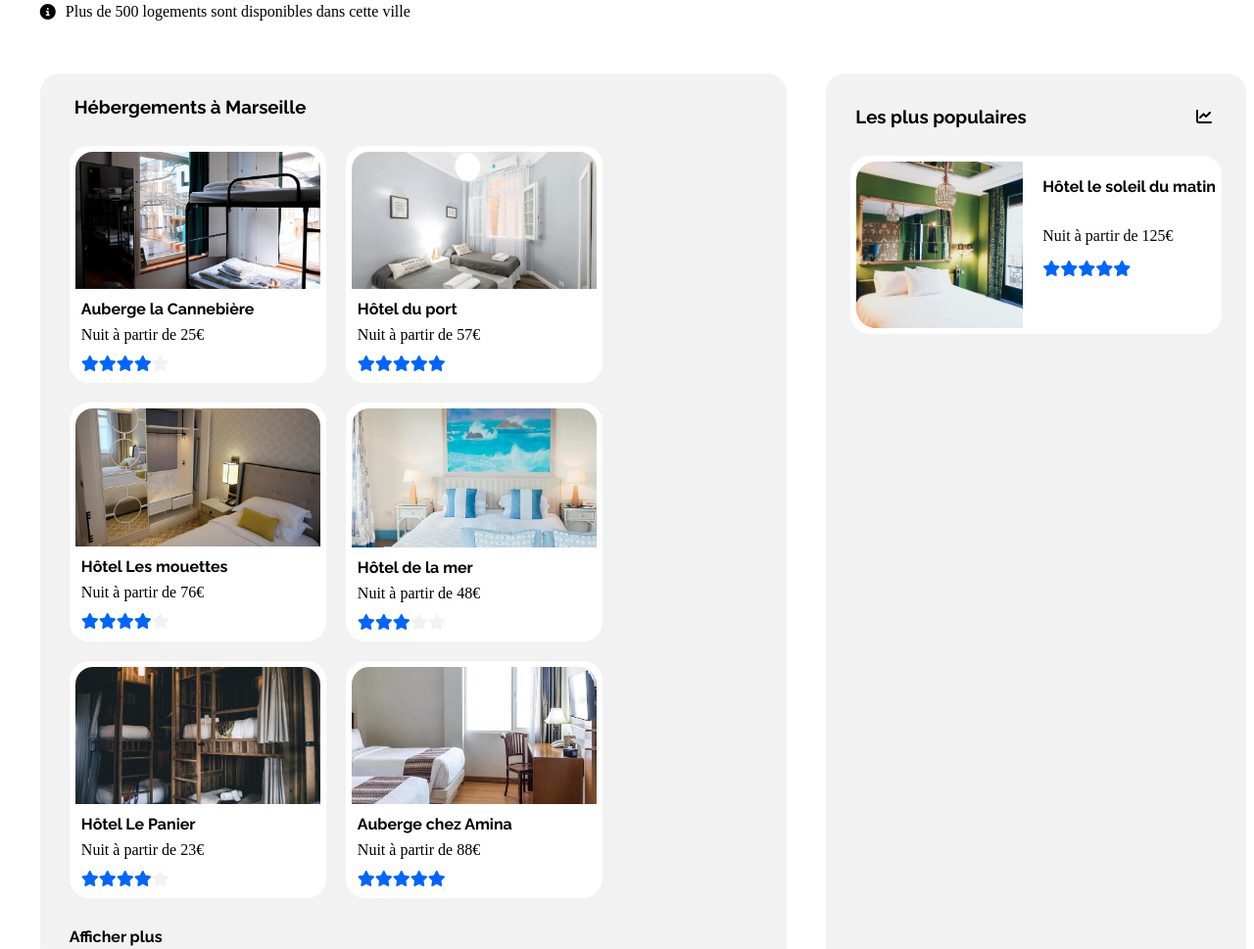
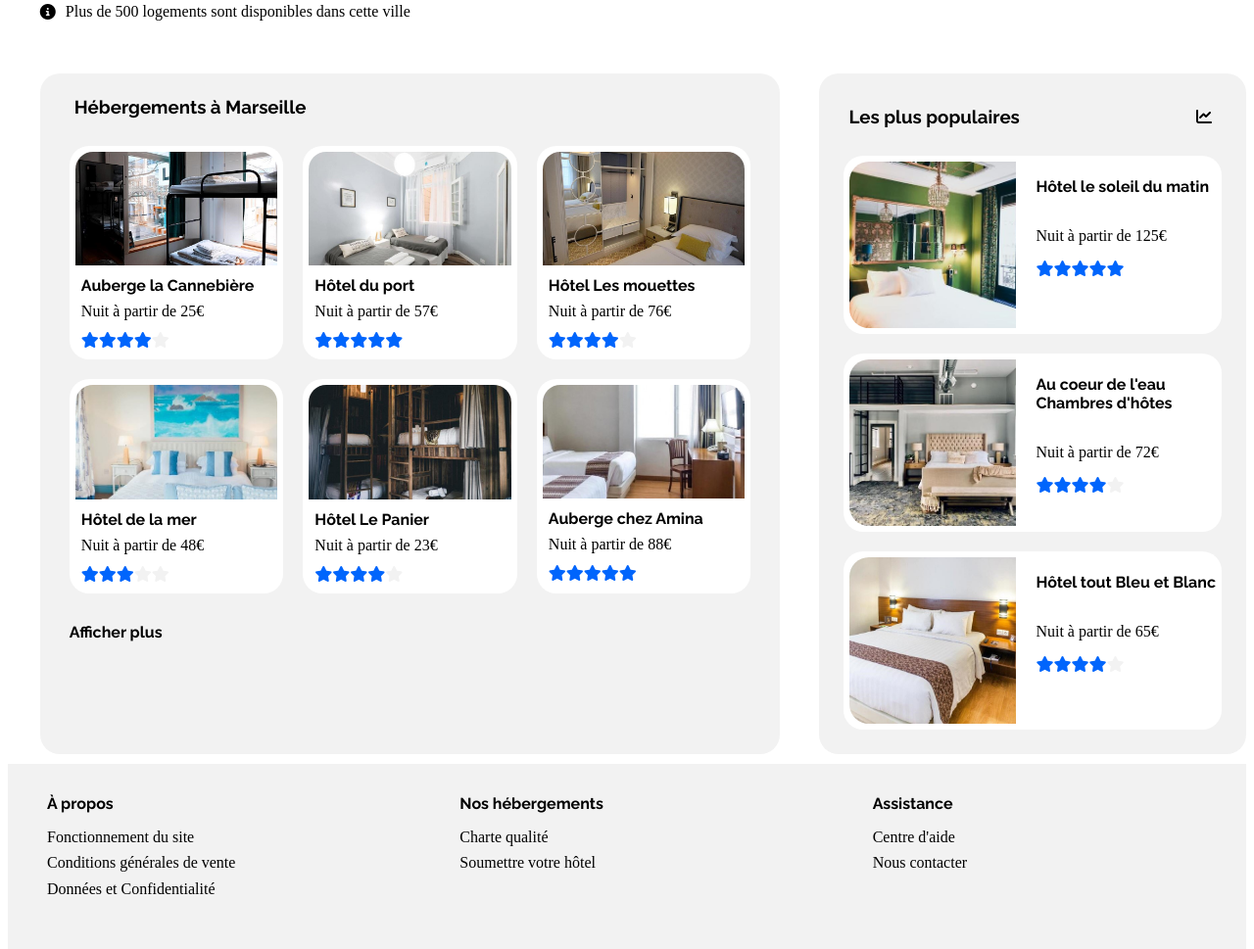
Before and after one commit to arthurchatelain/arthurchatelain_2_22-04-21, a plain HTML site: page index.html in a window 1280 px wide. Shown: the part 288-1257 px from the top of the page at 98% size. Drawn offline with Linux system fonts and the light colour scheme; a web font is replaced by a local one.

Commit message:
ajout et modification du corps partie hébergements

```diff
--- a/index.html
+++ b/index.html
@@ -148,6 +148,34 @@
                             </div>
                         </div>
                     </a>
+                    <a href="erreur.html" class="lienpop">
+                        <img src="hotelpop2.jpg" alt="hotel" class="imghotelpop">
+                        <div class="textepop">
+                            <p class="nomhotelpop">Au coeur de l'eau <br>Chambres d'hôtes </p>
+                            <p class="couthotelpop">Nuit à partir de 72€</p>
+                            <div class="etoilespop">
+                                <div class="icobleu"><i class="fas fa-star"></i></div>
+                                <div class="icobleu"><i class="fas fa-star"></i></div>
+                                <div class="icobleu"><i class="fas fa-star"></i></div>
+                                <div class="icobleu"><i class="fas fa-star"></i></div>
+                                <div class="icogris"><i class="fas fa-star"></i></div>
+                            </div>
+                        </div>
+                    </a>
+                    <a href="erreur.html" class="lienpop">
+                        <img src="hotelpop3.jpg" alt="hotel" class="imghotelpop">
+                        <div class="textepop">
+                            <p class="nomhotelpop">Hôtel tout Bleu et Blanc</p>
+                            <p class="couthotelpop">Nuit à partir de 65€</p>
+                            <div class="etoilespop">
+                                <div class="icobleu"><i class="fas fa-star"></i></div>
+                                <div class="icobleu"><i class="fas fa-star"></i></div>
+                                <div class="icobleu"><i class="fas fa-star"></i></div>
+                                <div class="icobleu"><i class="fas fa-star"></i></div>
+                                <div class="icogris"><i class="fas fa-star"></i></div>
+                            </div>
+                        </div>
+                    </a>
                 </div>
             </div>
         </div>
--- a/style.css
+++ b/style.css
@@ -205,7 +205,9 @@ h3 {
     border-radius: 20px;
     margin: 10px;
     padding: 6px;
+    width: calc(100% / 3 - 20px);
     line-height: 10px;
+    box-sizing: border-box;
 }
 .nomhotel {
     font-family: ralewaygras;
@@ -220,7 +222,7 @@ h3 {
     text-decoration: none;
 }
 .image {
-    width: 250px;
+    width: 100%;
     border-radius: 18px 18px 0px 0px;
 }
 .etoiles {
```
